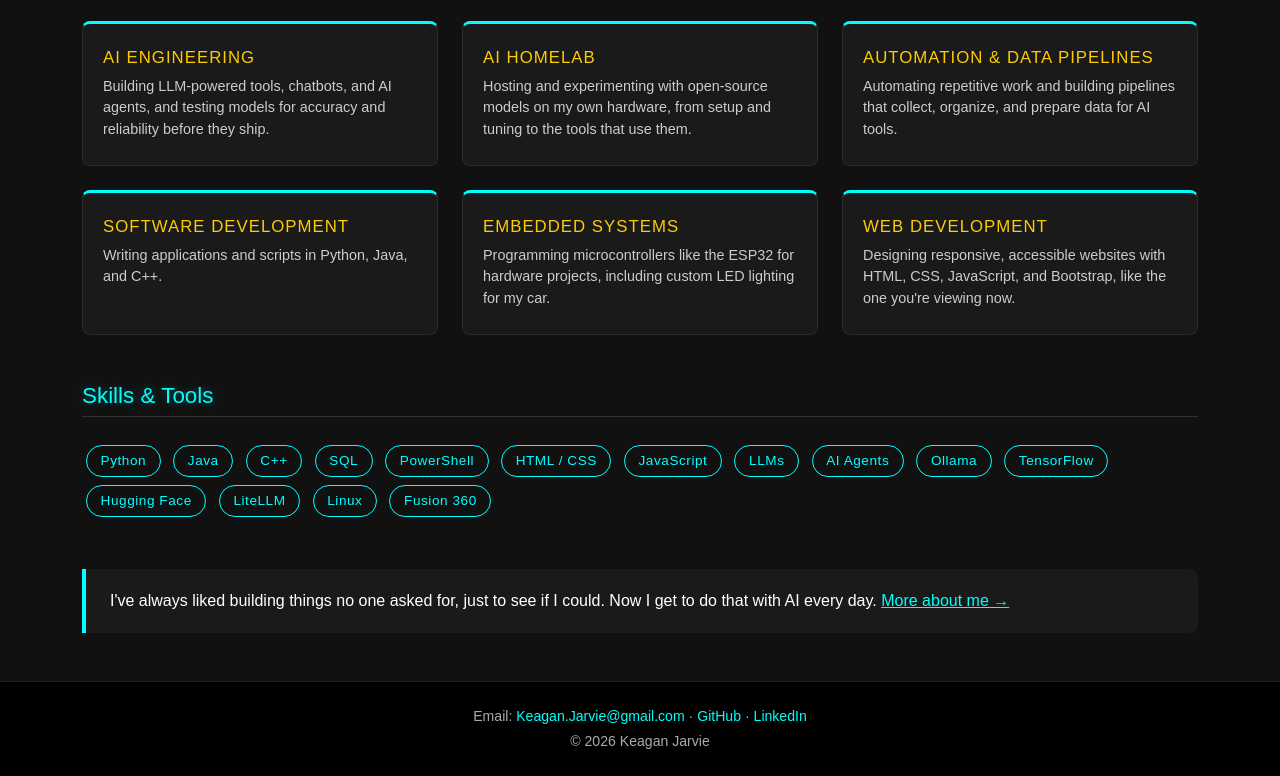
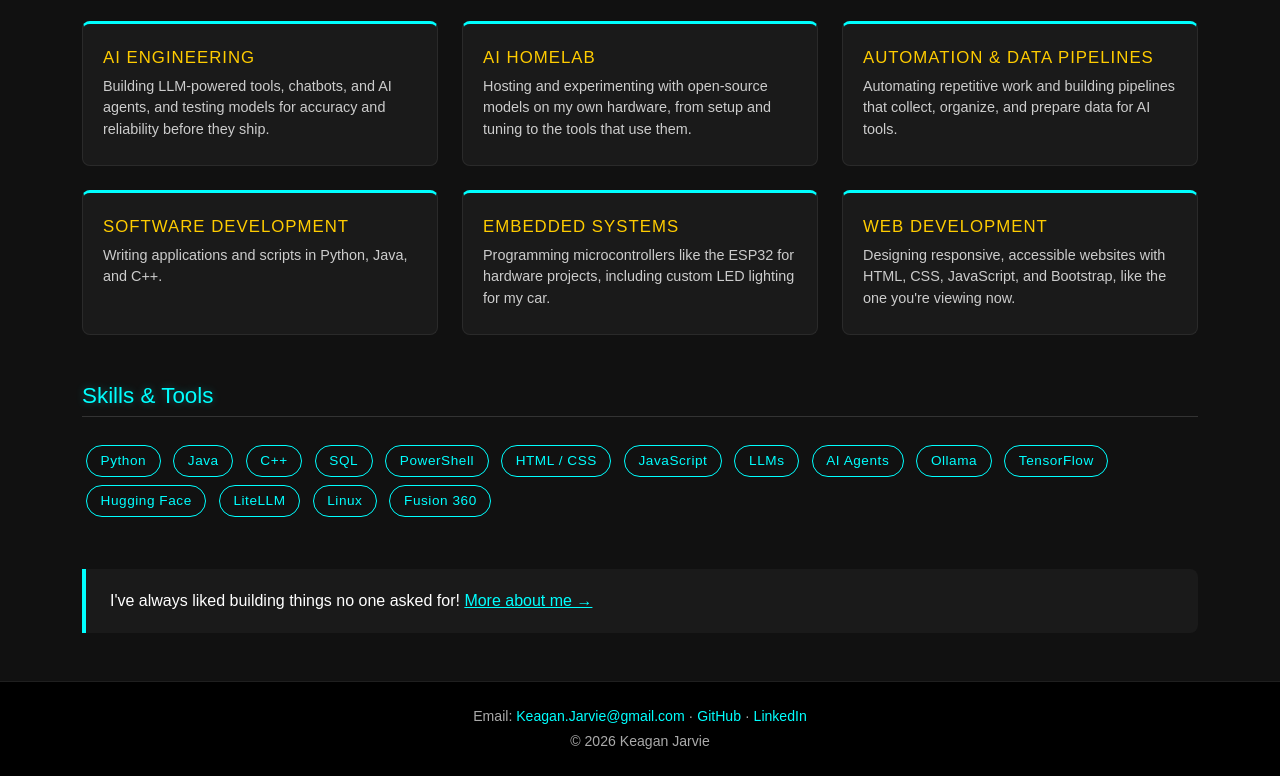
Before and after one commit to Ktjarv/Ktjarv.github.io, a plain HTML site: page index.html in a window 1280 px wide. Shown: the part 1110-1886 px from the top of the page. Drawn offline with nearby package versions, Linux system fonts and the light colour scheme; a script that the page names is missing; a web font is replaced by a local one.

Commit message:
Update personal statement in index.html

```diff
--- a/index.html
+++ b/index.html
@@ -184,8 +184,7 @@
       <section class="mb-5">
         <div class="about-strip">
           <p class="mb-0">
-            I've always liked building things no one asked for, just to see if I could.
-            Now I get to do that with AI every day.
+            I've always liked building things no one asked for!
             <a href="about.html" style="color: var(--cyan);">More about me &rarr;</a>
           </p>
         </div>
```
